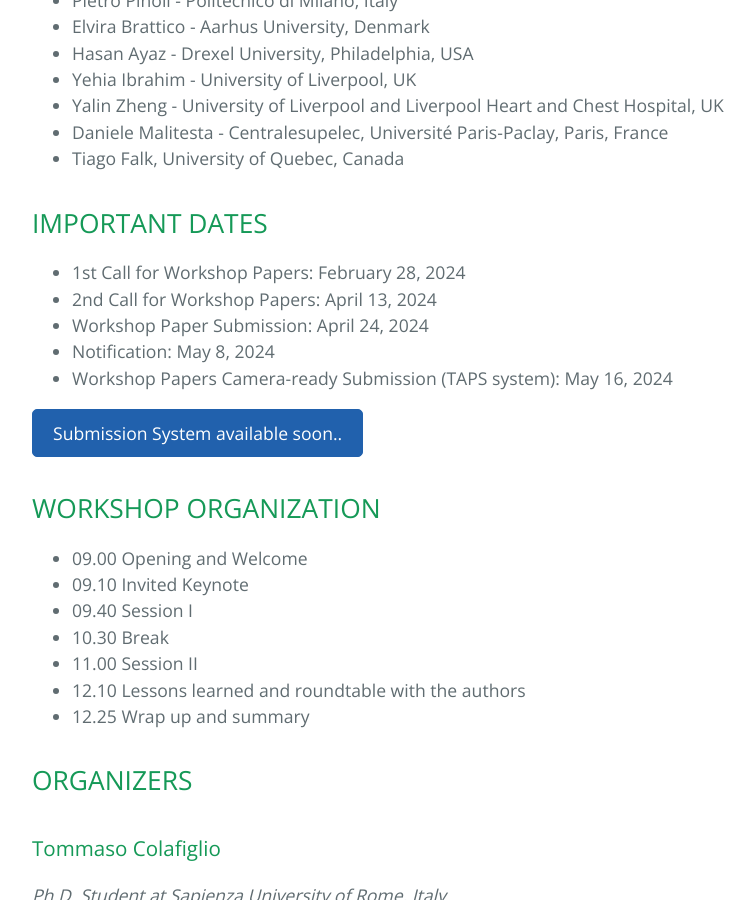
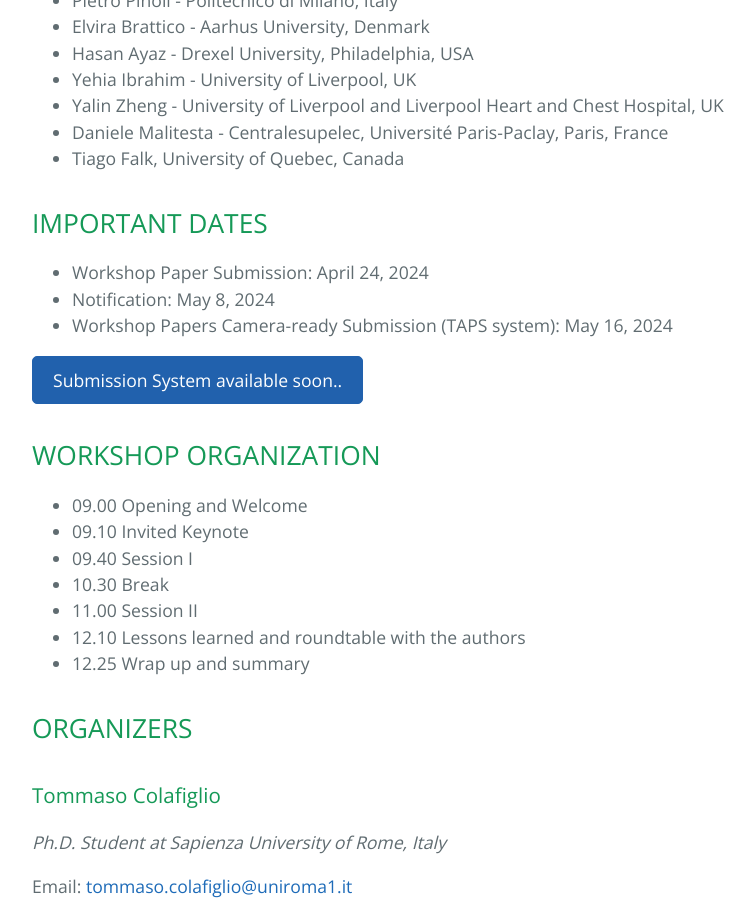
Before and after one commit to sisinflab/webium24, a Jekyll site: the page built from index.md, in a window 1280 px wide and 900 px high, scrolled down 3085 px. Shown: the whole window, without its empty margins (192-947 px from the left). Built offline with Jekyll 4.4.1, drawn with Linux system fonts in a browser that asks for light colours.

Commit message:
Update index.md

```diff
--- a/index.md
+++ b/index.md
@@ -67,8 +67,6 @@ Topics of interest include, but are not limited to:
 
 ## IMPORTANT DATES <a name="ID"></a>
 
-+ 1st Call for Workshop Papers: February 28, 2024
-+ 2nd Call for Workshop Papers: April 13, 2024
 + Workshop Paper Submission: April 24, 2024
 + Notification: May 8, 2024
 + Workshop Papers Camera-ready Submission (TAPS system): May 16, 2024
```
